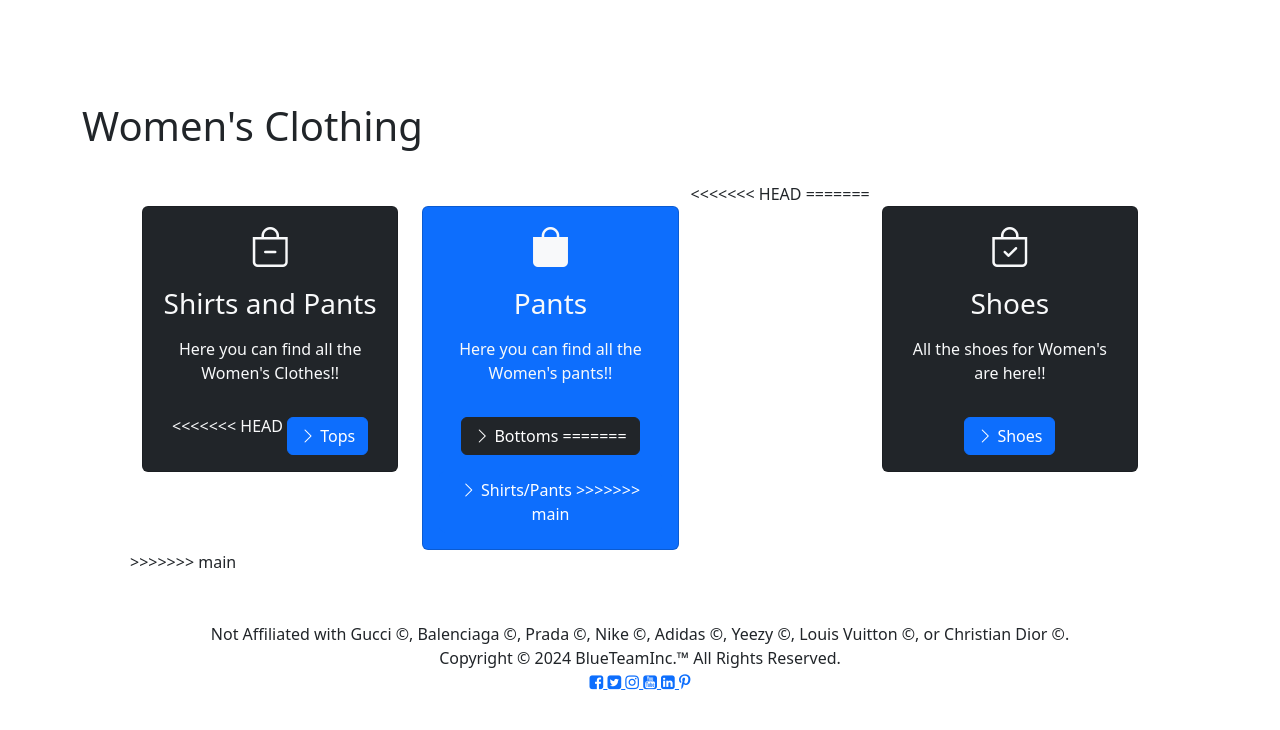
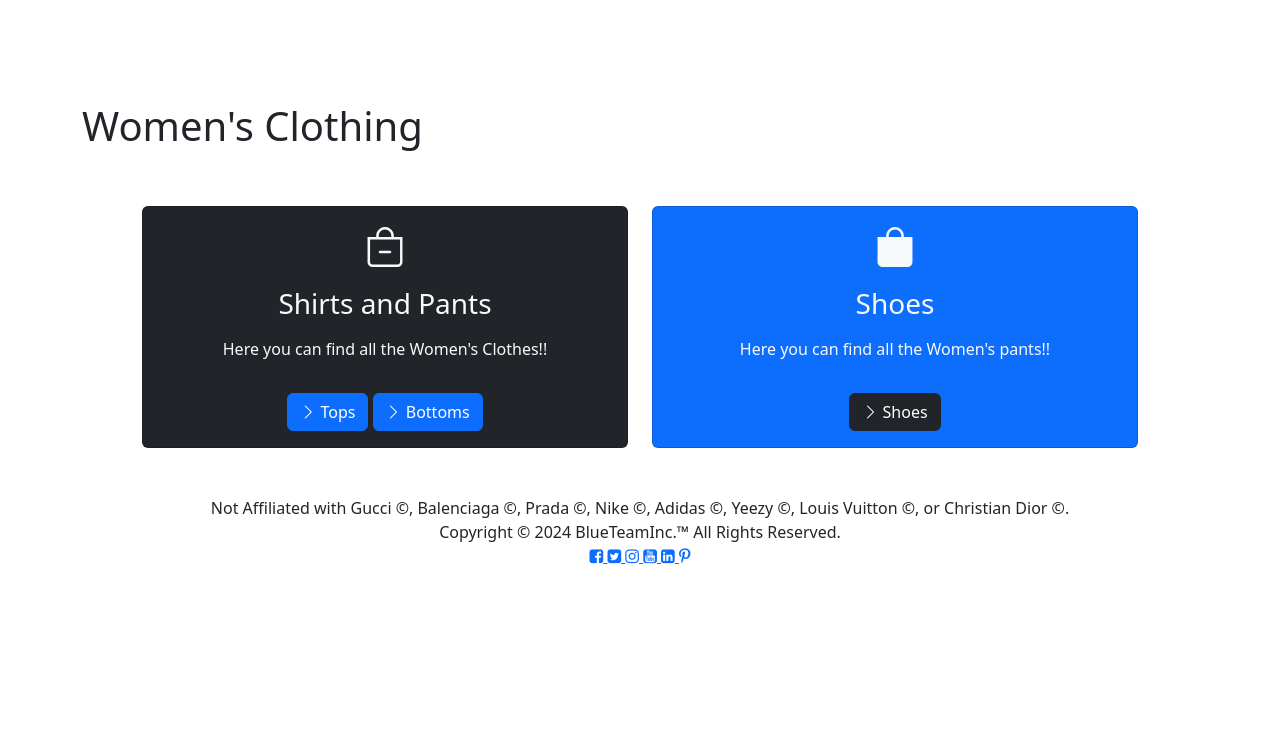
Before and after one commit to chrisscholl16/BlueTeamStore, a Flask app: page /womens.html in a window 1280 px wide. Shown: the part 70-800 px from the top of the page. Run offline with Flask 3, Linux system fonts and the light colour scheme; some libraries are stand-ins or nearby versions.

Commit message:
Updated buttons Men/Women

```diff
--- a/BlueTeamStore/website/templates/base.html
+++ b/BlueTeamStore/website/templates/base.html
@@ -137,11 +137,7 @@
               <a class="dropdown-item" href="/mens.html">Mens</a>
               <a class="dropdown-item" href="/womens.html">Womens</a>
               <div class="dropdown-divider"></div>
-<<<<<<< HEAD
               <a class="dropdown-item" href="shoes.html">Shoes</a>
-=======
-              <a class="dropdown-item" href="/shoes.html">Shoe's</a>
->>>>>>> main
             </div>
           </li>
           <li class="nav-item active">
--- a/BlueTeamStore/website/templates/womens.html
+++ b/BlueTeamStore/website/templates/womens.html
@@ -24,9 +24,11 @@
                             <p class="card-text">
                                 Here you can find all the Women's Clothes!!
                             </p>
-<<<<<<< HEAD
                             <a href="/womenstops.html" class="btn btn-primary mt-3">
                                 <i class="bi bi-chevron-right"></i> Tops
+                            </a>
+                            <a href="/womensbottoms.html" class="btn btn-primary mt-3">
+                                <i class="bi bi-chevron-right"></i> Bottoms
                             </a>
                         </div>
                     </div>
@@ -38,45 +40,17 @@
                                 <i class="bi bi-bag-fill"></i>
                             </div>
                             <h3 class="card-title mb-3">
-                                Pants
+                                Shoes
                             </h3>
                             <p class="card-text">
                                 Here you can find all the Women's pants!!
                             </p>
-                            <a href="/womensbottoms.html" class="btn btn-dark mt-3">
-                                <i class="bi bi-chevron-right"></i> Bottoms
-=======
-                            <a href="/itemWBT.html" class="btn btn-primary mt-3">
-                                <i class="bi bi-chevron-right"></i> Shirts/Pants
->>>>>>> main
-                            </a>
-                        </div>
-                    </div>
-                </div>
-<<<<<<< HEAD
-=======
-
-                <div class="col-md">
-                    <div class="card bg-dark text-light">
-                        <div class="card-body text center">
-                            <div class="h1 mb-3">
-                                <i class="bi bi-bag-check"></i>
-                            </div>
-                            <h3 class="card-title mb-3">
-                                Shoes
-                            </h3>
-                            <p class="card-text">
-                                All the shoes for Women's are here!!
-                            </p>
-                            <a href="/itemWSD.html" class="btn btn-primary mt-3">
+                            <a href="/womensshoes.html" class="btn btn-dark mt-3">
                                 <i class="bi bi-chevron-right"></i> Shoes
                             </a>
                         </div>
                     </div>
                 </div>
-            </div>
-        </div>
->>>>>>> main
     </section>
 
     <div style="text-align: center">Not Affiliated with Gucci &copy, Balenciaga &copy, Prada &copy, Nike &copy, Adidas &copy, Yeezy &copy, Louis Vuitton &copy, or Christian Dior &copy.
```
Also changed, not shown: BlueTeamStore/website/templates/mens.html (+7 -17 lines), BlueTeamStore/instance/database.db.
